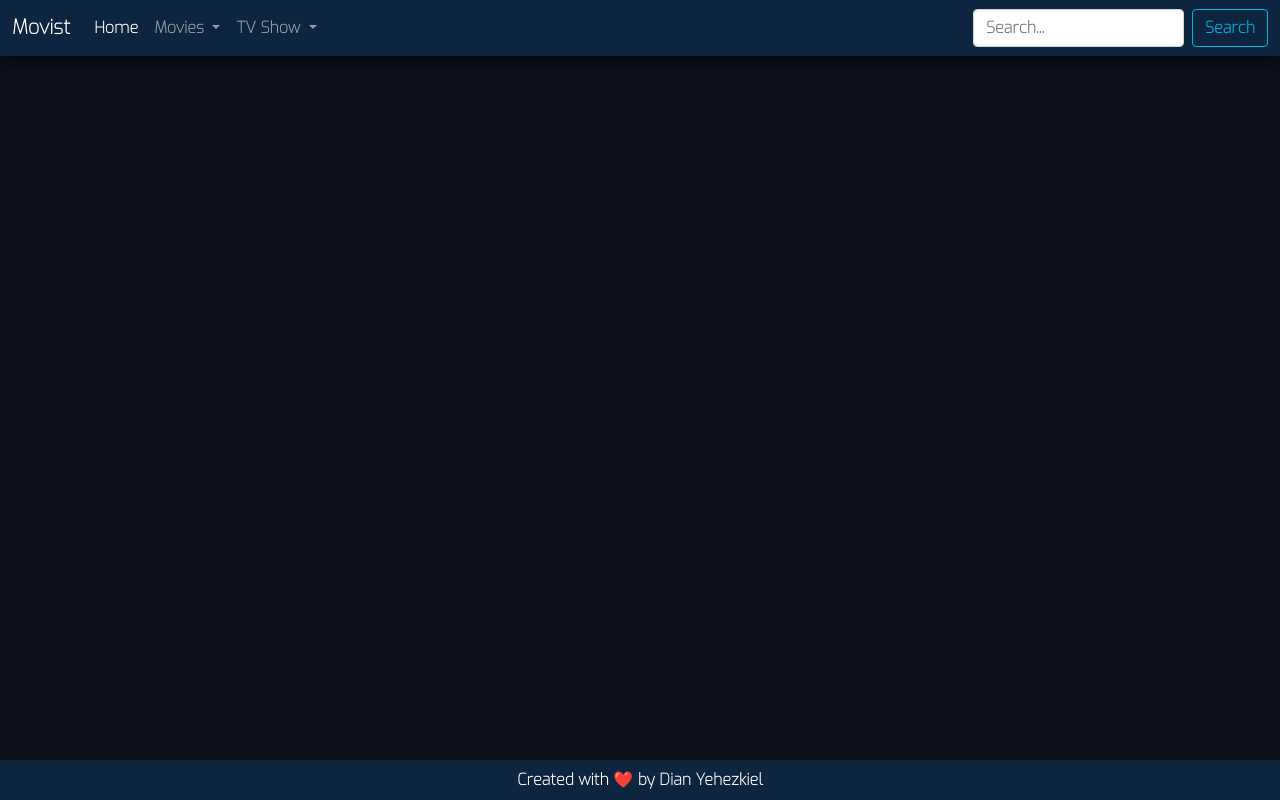
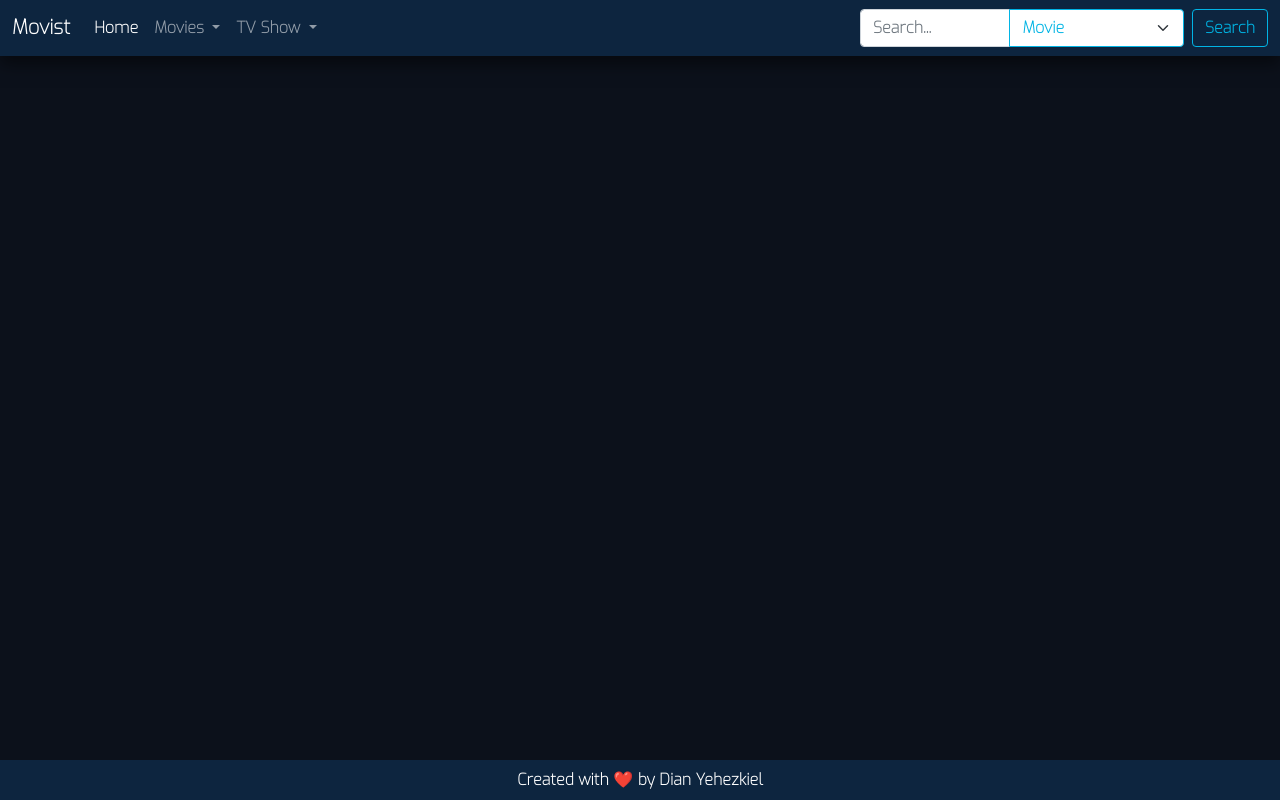
Before and after one commit to dianyehezkiel/movist, a website built with webpack: page src/template.html in a window 1280 px wide. Built offline with nearby package versions, Linux system fonts and the light colour scheme; no server answers.

Commit message:
make select option for search compability

```diff
--- a/src/template.html
+++ b/src/template.html
@@ -55,7 +55,14 @@
           </li>
         </ul>
         <form class="d-flex">
-          <input id="search-input" class="form-control me-2" type="search" placeholder="Search..." aria-label="Search">
+          <div class="input-group  me-2 ">
+            <input id="search-input" class="form-control" type="search" placeholder="Search..."
+              aria-label="Search">
+            <select id="media-type-select" class="form-select btn-outline-secondary" aria-label="media type">
+              <option selected value='movie'>Movie</option>
+              <option value="tv">TV Show</option>
+            </select>
+          </div>
           <button id="search-button" class="btn btn-outline-secondary" type="submit">Search</button>
         </form>
       </div>
```
